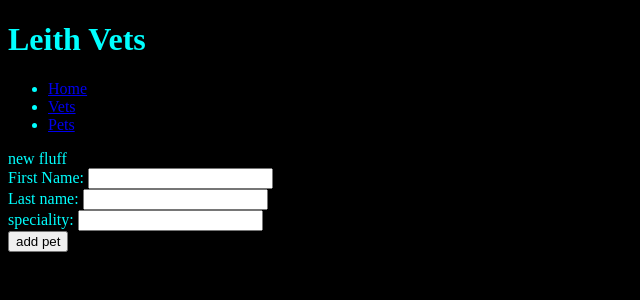
After one commit to adammac87/Hogwarts-Menagerie-Project, a Flask app: template templates/vets/new.html in a window 1280 px wide. The commit adds this page. Shown: the top 300 px of the page, without its empty margins (0-640 px from the left). Run offline with Flask 2, Linux system fonts and the light colour scheme; the template is opened without the code that fills it, so the values that code supplies are empty.

Commit message:
added add vets

```diff
--- a/templates/pets/index.html
+++ b/templates/pets/index.html
@@ -10,7 +10,7 @@
 
     Name: <a href="/pets/{{pet.id}}">{{pet.name}} </a><br>
     Breed: {{pet.breed}} <br>
-    Owner_name: {{pet.Owner_name}} <br>
+    Owner_name: {{pet.owner_name}} <br>
     Vet: {{pet.vet.first_name}} {{pet.vet.last_name}}<br>
     Pet ID: {{pet.id}}
     <br>
--- a/templates/vets/index.html
+++ b/templates/vets/index.html
@@ -1,6 +1,8 @@
 {% extends "base.html" %}
 {% block content %}
 This is just going to be a list of all my vets. on this or next page i will be able to delete and add them
+
+<li><a href="/vets/new">New Vet</a></li>
 
 
 {% for vet in all_vets %}
--- /dev/null
+++ b/templates/vets/new.html
@@ -0,0 +1,27 @@
+{% extends "base.html" %}
+{% block content %}
+new fluff
+
+
+<form action="/vets" method="POST">
+
+    <div>
+        <label for="first_name">First Name:</label>
+        <input type="text" name="first_name" id="first_name">
+    </div>
+    <div>
+        <label for="last_name">Last name:</label>
+        <input type="text" name="last_name" id="last_name">
+    </div>
+    <div>
+        <label for="speciality">speciality:</label>
+        <input type="text" name="speciality" id="speciality">
+    </div>
+
+
+    <button type="submit">add pet</button>
+
+</form>
+
+
+{% endblock %}
```
Also changed, not shown: controllers/vet_controller.py (+18 -0 lines).
